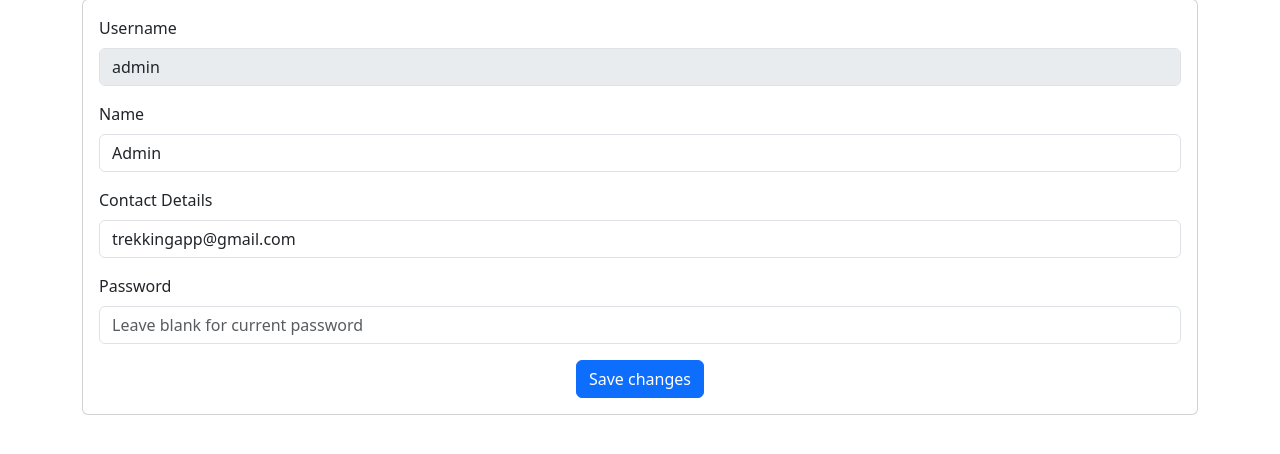
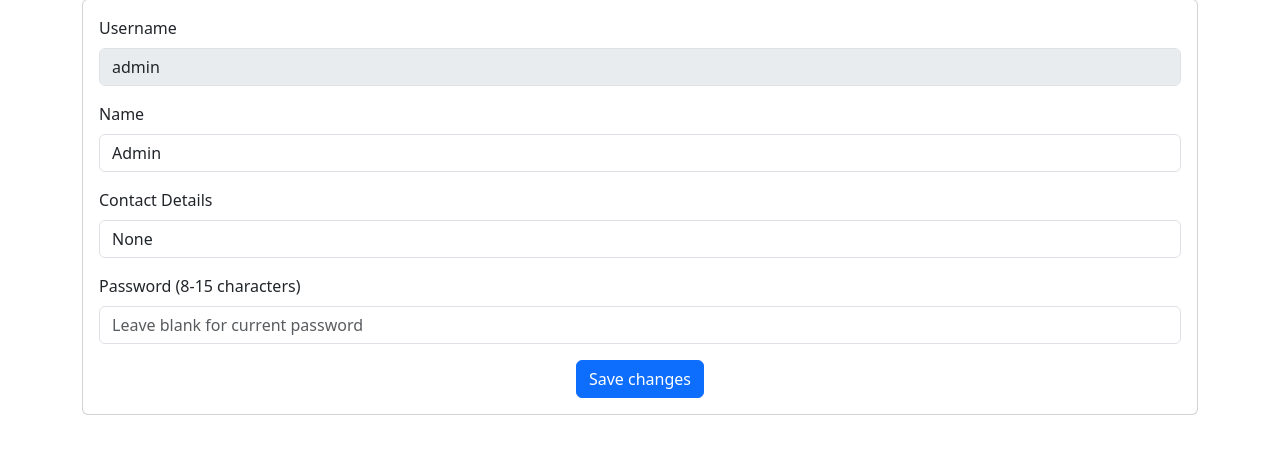
Before and after one commit to 25f2007813-Suzal/trekking-management-application, a Flask app: page /profile in a window 1280 px wide. Shown: the part 135-589 px from the top of the page. Run offline with Flask 3, Linux system fonts and the light colour scheme; a user stored in the database is signed in.

Commit message:
Milestone-TMA Final-Submission

```diff
--- a/app.py
+++ b/app.py
@@ -30,7 +30,6 @@ def create_app():
                 password="admin123",
                 role=Role.ADMIN,
                 name="Admin",
-                contact_details="trekkingapp@gmail.com",
                 is_approved=True,
             )
             db.session.add(admin)
--- a/controllers/auth_controller.py
+++ b/controllers/auth_controller.py
@@ -8,6 +8,10 @@ def register_user(username, password, role_str, name, contact_details):
 
     if existing_user:
         flash("Username already exits. Please choose another")
+        return None
+
+    if len(password) < 8 or len(password) > 15:
+        flash("Password must be between 8 and 15 characters.")
         return None
 
     role = Role.STAFF if role_str == "Staff" else Role.TREKKER
--- a/routes/profile_routes.py
+++ b/routes/profile_routes.py
@@ -1,6 +1,6 @@
 from flask import Blueprint, render_template, request, redirect, url_for, flash
 from flask_login import login_required, current_user
-from models import Role, db
+from models import db
 
 profile_bp = Blueprint("profile", __name__)
 
@@ -14,6 +14,10 @@ def update_profile():
 
         new_password = request.form.get("password", "").strip()
         if new_password:
+
+            if len(new_password) < 8 or len(new_password) > 15:
+                flash("Password must be between 8 and 15 characters.")
+                return render_template("profile.html")
             current_user.password = new_password
 
         db.session.commit()
--- a/routes/staff_routes.py
+++ b/routes/staff_routes.py
@@ -31,7 +31,7 @@ def update_trek(trek_id):
     return redirect(url_for("staff.dashboard"))
 
 
-@staff_bp.route("/staff/trek/<int:trek_id>/participats")
+@staff_bp.route("/staff/trek/<int:trek_id>/participants")
 @login_required
 def trek_participants(trek_id):
     if current_user.role != Role.STAFF:
--- a/templates/admin_dash.html
+++ b/templates/admin_dash.html
@@ -75,10 +75,12 @@
                                 <a href="{{ url_for('admin.approve', id=user.id) }}" class="btn btn-sm btn-outline-success">Approve</a>
                             {% endif %}
 
+                            {% if user.role.value != 'Admin' %}
                             <a href="{{ url_for('admin.toggle_status', id=user.id) }}"
                                class="btn btn-sm {% if user.is_active %}btn-outline-danger{% else %}btn-outline-warning{% endif %}">
                                {{ 'Blacklist' if user.is_active else 'Activate' }}
                             </a>
+                            {% endif %}
                         </td>
                     </tr>
                     {% endfor %}
--- a/templates/profile.html
+++ b/templates/profile.html
@@ -24,8 +24,8 @@
           <input type="text" name="contact_details" value="{{ current_user.contact_details }}" class="form-control">
         </div>
         <div class="mb-3">
-          <label for="password" class="form-label">Password</label>
-          <input type="text" name="password" class="form-control" placeholder="Leave blank for current password">
+          <label for="password" class="form-label">Password (8-15 characters)</label>
+          <input type="text" name="password" class="form-control" placeholder="Leave blank for current password" minlength="8" maxlength="15">
         </div>
 
         <div class="d-flex justify-content-center">
--- a/templates/register.html
+++ b/templates/register.html
@@ -23,8 +23,8 @@
       <input type="text" name="contact_details" class="form-control" placeholder="Email or Phone Number" required>
     </div>
     <div class="mb-3">
-        <label>Password</label>
-        <input type="password" name="password" class="form-control" required>
+        <label>Password (8-15 characters)</label>
+        <input type="password" name="password" class="form-control" minlength="8" maxlength="15" required>
     </div>
     <div class="mb-3">
         <label>Role</label>
```
Also changed, not shown: README.md.
